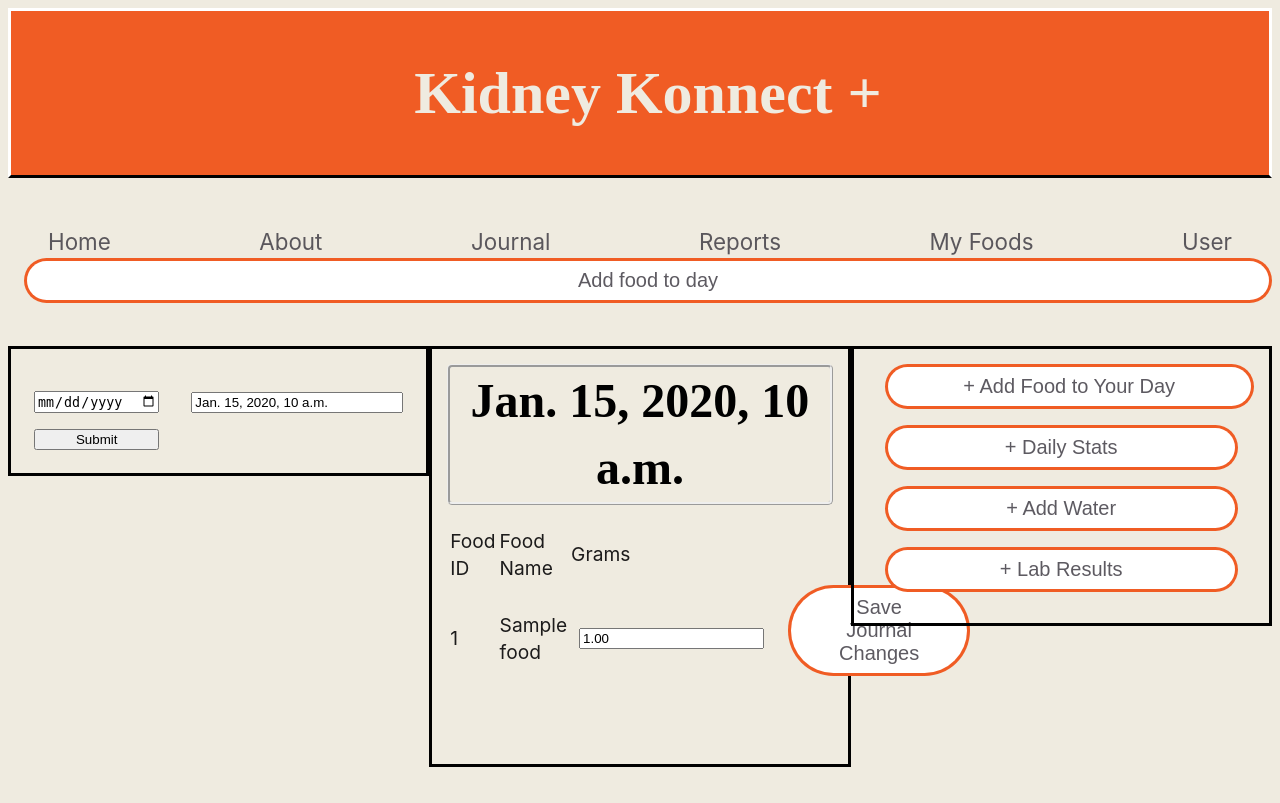
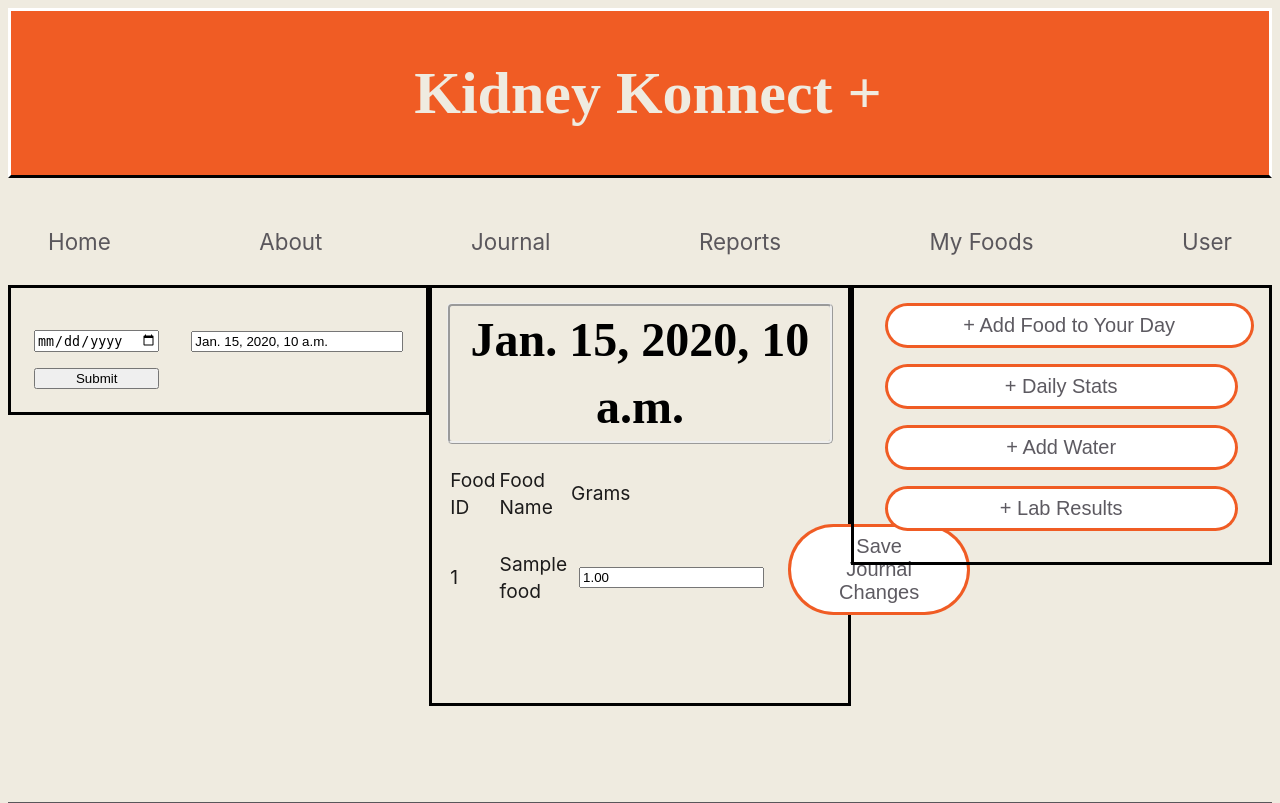
Before and after one commit to BlakePereira2000/Intex, a Django app: template templates/intexApp/journal.html in a window 1280 px wide. Shown: the top 803 px of the page. Run offline with Django 4.2, Linux system fonts and the light colour scheme; tables that the repository leaves empty hold one stand-in row (values such as "Sample post"); the template is opened without the code that fills it: values that come from a table or form of the project are taken from there, most other values are stand-ins (such as "Sample title", 1, 10 or a date in 2020).

Commit message:
Update journal.html

```diff
--- a/templates/intexApp/journal.html
+++ b/templates/intexApp/journal.html
@@ -12,11 +12,6 @@
   {% include 'partials/nav.html' %}
 
 
-
-  <form action="{% url 'add_food_to_day'%}" method="get">
-    <button type='submit'>Add food to day</button>
-    <input type="hidden" name="journalID_in_use" value="{{journalID_in_use}}">
-  </form>
 
 
 
```
